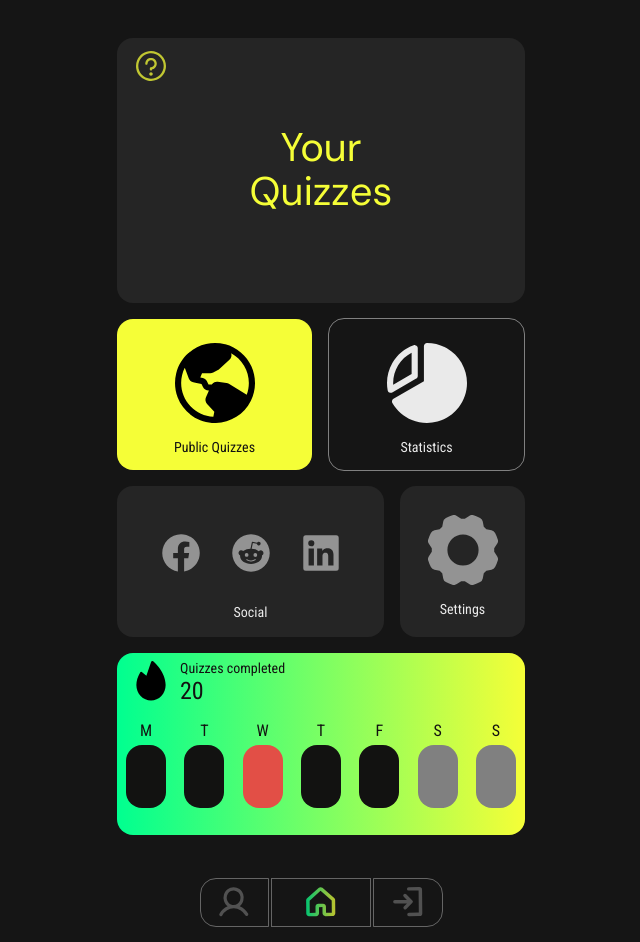
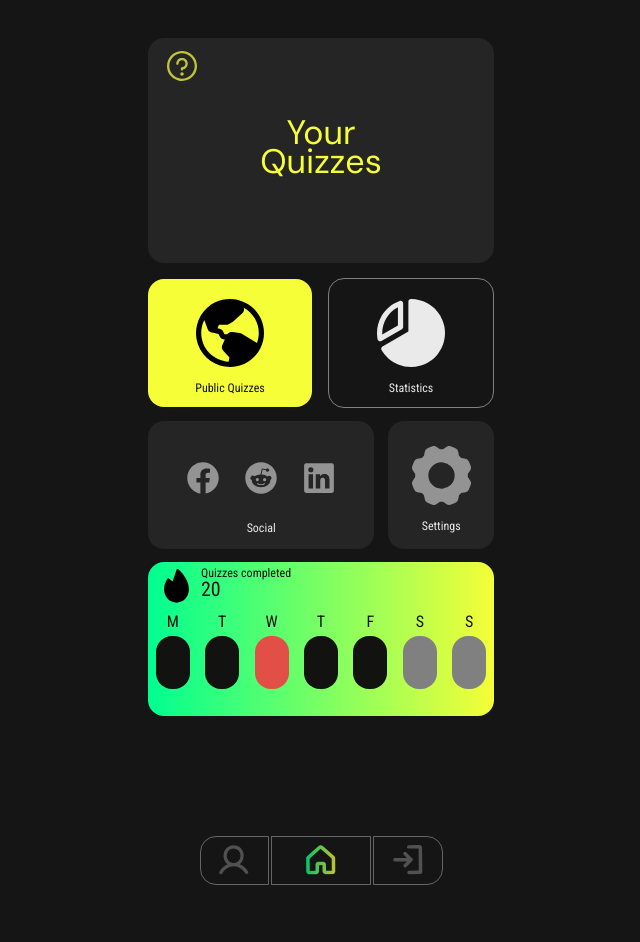
Before and after one commit to AntonioSimonetti/QuizAppFE, a React (Vite) app: page / in a window 1280 px wide. Shown: the whole page, without its empty margins (319-959 px from the left). After the commit the page ends 900 px from the top, so only its background shows below. Built offline with nearby package versions, Linux system fonts and the light colour scheme; sample sign-in values are in the browser's storage.

Commit message:
resized all the homepage for minus 15% of space, placed the navbar on the bottom sticky

```diff
--- a/src/App.tsx
+++ b/src/App.tsx
@@ -35,7 +35,7 @@ function App() {
         <Route path="/signup" element={isLoggedIn ? <Navigate to="/" /> : <SignInPage />} /> {/*  queste rotte da rivedere*/}
         <Route path="/signin" element={isLoggedIn ? <Navigate to="/" /> : <SignInPage />} />
       </Routes>
-      {isLoggedIn && <div id='nav-container'><Navbar /></div>}
+        {isLoggedIn && <div id='nav-container'><Navbar /></div>}
     </Router>
 
   );
--- a/src/components/YourQuizzes.tsx
+++ b/src/components/YourQuizzes.tsx
@@ -65,7 +65,7 @@ const YourQuizzes = ({ goBack }: { goBack: () => void }) => {
           <img src={homeBtnIcon} className="icon" alt="icon inside button"/>
           <p>Create new quiz</p>
       </div>
-      <button onClick={goBack}>Back to Homepage</button>
+     {/* <button onClick={goBack}>Back to Homepage</button>*/}
 
     </div>
   );
--- a/src/styles/Homepage.css
+++ b/src/styles/Homepage.css
@@ -8,8 +8,8 @@
 /* first div classes */
 
 .Your-quizzes-div {
-    width: 408px;
-    height: 263px;
+    width: 346px;
+    height: 223px;
     background-color: #252525;
     margin-top: 38px;
     border-radius: 16px;
@@ -59,7 +59,7 @@
     justify-content: flex-start;
     align-items: center;
     flex-direction: column;
-    font-size: 40px;
+    font-size: 34px;
     color: #F5FE37;
     font-weight: 400;
     cursor: pointer;
@@ -79,14 +79,14 @@
     display: flex;
     justify-content: flex-start;
     align-items: center;
-    width: 408px;
-    height: 151px;
+    width: 346px;
+    height: 128px;
     margin-top: 16px;
 }
 
 .Public-div, .Statistics-div{
-    width: 196px;
-    height: 151px;
+    width: 166px;
+    height: 128px;
     display: flex;
     justify-content: center;
     align-items: center;
@@ -99,27 +99,27 @@
     margin-right: 16px;
     background-color:  #F5FE37;
     color: #121211;
-    font-size: 14px;
+    font-size: 12px;
 }
 
 #Statistics-div{
     color: #eaeaea;
-    font-size: 14px;
+    font-size: 12px;
     border: 1px solid #808080 !important;
 }
 
 .Public-div > .icon {
-    width: 80px;
-    height: 80px;
+    width: 68px;
+    height: 68px;
     opacity: 1 !important;
-    margin-top: 26px;
+    margin-top: 22px;
 }
 
 .Statistics-div > .icon {
-    width: 80px;
-    height: 80px;
+    width: 68px;
+    height: 68px;
     opacity: 1 !important;
-    margin-top: 26px;
+    margin-top: 22px;
 }
 
 /*Third div classes*/
@@ -128,9 +128,9 @@
     display: flex;
     justify-content: flex-start;
     align-items: center;
-    width: 408px;
-    height: 151px;
-    margin-top: 16px;
+    width: 346px;
+    height: 128px;
+    margin-top: 14px;
 }
 
 .Social-div{
@@ -138,11 +138,11 @@
     justify-content: flex-end;
     align-items: center;
     flex-direction: column;
-    width: 267px;
-    height: 151px;
+    width: 227px;
+    height: 128px;
     border-radius: 16px;
     background-color: #252525;
-    margin-right: 16px;
+    margin-right: 14px;
     cursor: pointer;
 }
 
@@ -151,8 +151,8 @@
     justify-content: center;
     align-items: center;
     flex-direction: column;
-    width: 125px;
-    height: 151px;
+    width: 106px;
+    height: 128px;
     border-radius: 16px;
     background-color: #252525;
     cursor: pointer;
@@ -160,7 +160,7 @@
 
 #Social-div > p {
     color: rgb(234, 234, 234, 75);
-    font-size: 14px;
+    font-size: 12px;
 }
 
 .loghi-div {
@@ -171,21 +171,21 @@
 }
 
 .loghi-div > img {
-    width: 50px;
-    height: 50px;
-    padding: 10px;
+    width: 42px;
+    height: 42px;
+    padding: 8px;
     color: rgb(234, 234, 234, 75);
 }
 
 #Settings-div > p {
     color: rgb(234, 234, 234, 75);
-    font-size: 14px;
+    font-size: 12px;
 }
 
 .Settings-div > .icon {
-    width: 70px;
-    height: 70px;
-    margin-top: 26px;
+    width: 59px;
+    height: 59px;
+    margin-top: 22px;
     color: rgb(234, 234, 234, 75) !important;
 }
 
@@ -196,11 +196,11 @@
     justify-content: center;
     align-items: flex-start;
     flex-direction: column;
-    width: 408px;
-    height: 182px;
-    margin-top: 16px;
+    width: 346px;
+    height: 154px;
+    margin-top: 13px;
     border-radius: 16px;
-    margin-bottom: 123px;
+    margin-bottom: 104px;
     background: linear-gradient(to right, rgb(0, 255, 144), rgb(245, 254, 55));
     color: #121211;
 }
@@ -208,17 +208,17 @@
 .container-icon {
     display: flex;
     width: 100%;
-    margin-left: 19px;
-    margin-top: -20px;
+    margin-left: 16px;
+    margin-top:-20px;
     margin-bottom: -30px;
     cursor: pointer;
 }
 
 .container-icon > .icon {
-    width: 30px;
-    height: 40px;
+    width: 25px;
+    height: 34px;
     opacity: 1 !important;
-    margin-right: 14px;
+    margin-right: 12px;
 }
 
 .container-text-numeber {
@@ -227,12 +227,12 @@
     align-items: flex-start;
     flex-direction: column;
     font-weight: bold;
-    font-size: 14px;
+    font-size: 12px;
     margin-top: -17px;
 }
 
 #number-placeholder {
-    font-size: 24px;
+    font-size: 20px;
     margin-top: -20px;
 }
 
@@ -252,8 +252,8 @@
 }
 
 .monday-placeholder {
-    width: 40px;
-    height: 63px;
+    width: 34px;
+    height: 53px;
     border-radius: 16px;
     background-color: #121211;
 }
--- a/src/styles/Navbar.css
+++ b/src/styles/Navbar.css
@@ -1,11 +1,23 @@
-#nav-container{
+/*#nav-container{
     width: 100%;
     display: flex;
     justify-content: center;
     align-items: center;
     margin-top: -6rem;
     height: 5rem;
+}*/
+
+
+#nav-container {
+    width: 100%;
+    height: 5rem;
+    position: sticky;
+    bottom: 0;
+    display: flex;
+    justify-content: center;
+    align-items: center;
 }
+
 .navbar {
     display: flex;
     justify-content: center;
```
